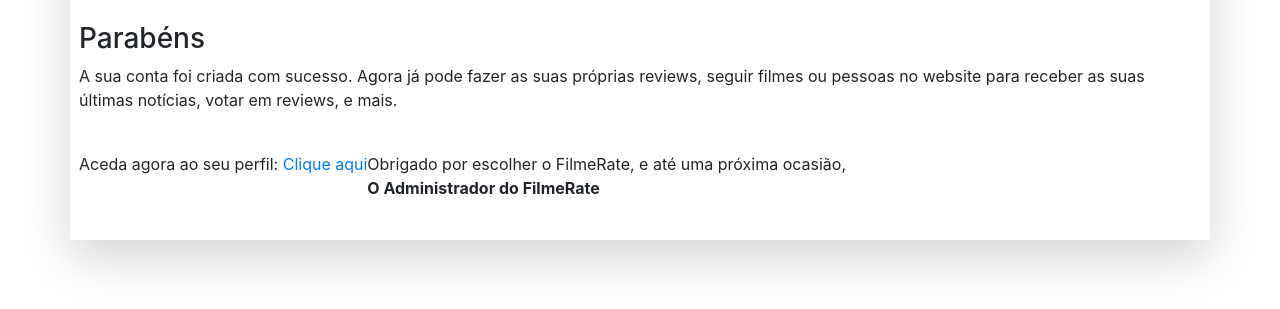
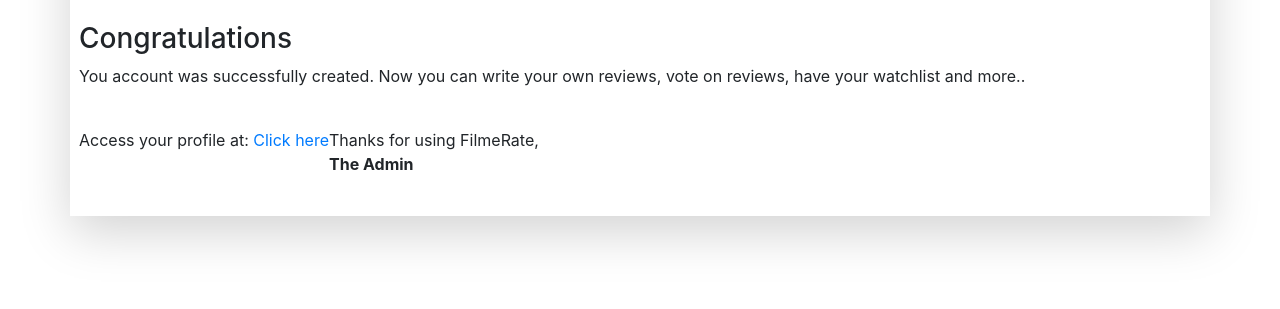
Before and after one commit to joaopatrocinio/filmerate, a website: page public/email_registo.html in a window 1280 px wide. Shown: the part 375-684 px from the top of the page. Drawn offline with nearby package versions, Linux system fonts and the light colour scheme.

Commit message:
email english translation

```diff
--- a/public/email_registo.html
+++ b/public/email_registo.html
@@ -7,15 +7,14 @@
 <body>
     <div class="container shadow-lg p-4 mb-4 bg-white mt-5">
         <div class="row border-bottom">
-            <a href="http://filmerate.com"><img src="http://filmerate.com/res/header-avatar.png"></a>
+            <a href="http://filmerate.com"><img src="https://filmerate.com/res/header-avatar.png"></a>
 
         </div>
         <div class="row mt-4">
-            <h3>Parabéns</h3>
-            <p>A sua conta foi criada com sucesso. Agora já pode fazer as suas próprias reviews, seguir filmes ou
-                pessoas no website para receber as suas últimas notícias, votar em reviews, e mais.</p>
-            <p class="mt-4">Aceda agora ao seu perfil: <a href="http://filmerate.com/">Clique aqui</a></p>
-            <p class="mt-4">Obrigado por escolher o FilmeRate, e até uma próxima ocasião,<br><b>O Administrador do FilmeRate</b></p>
+            <h3>Congratulations</h3>
+            <p>You account was successfully created. Now you can write your own reviews, vote on reviews, have your watchlist and more..</p>
+            <p class="mt-4">Access your profile at: <a href="https://filmerate.com/profile">Click here</a></p>
+            <p class="mt-4">Thanks for using FilmeRate,<br><b>The Admin</b></p>
         </div>
     </div>
 
```
